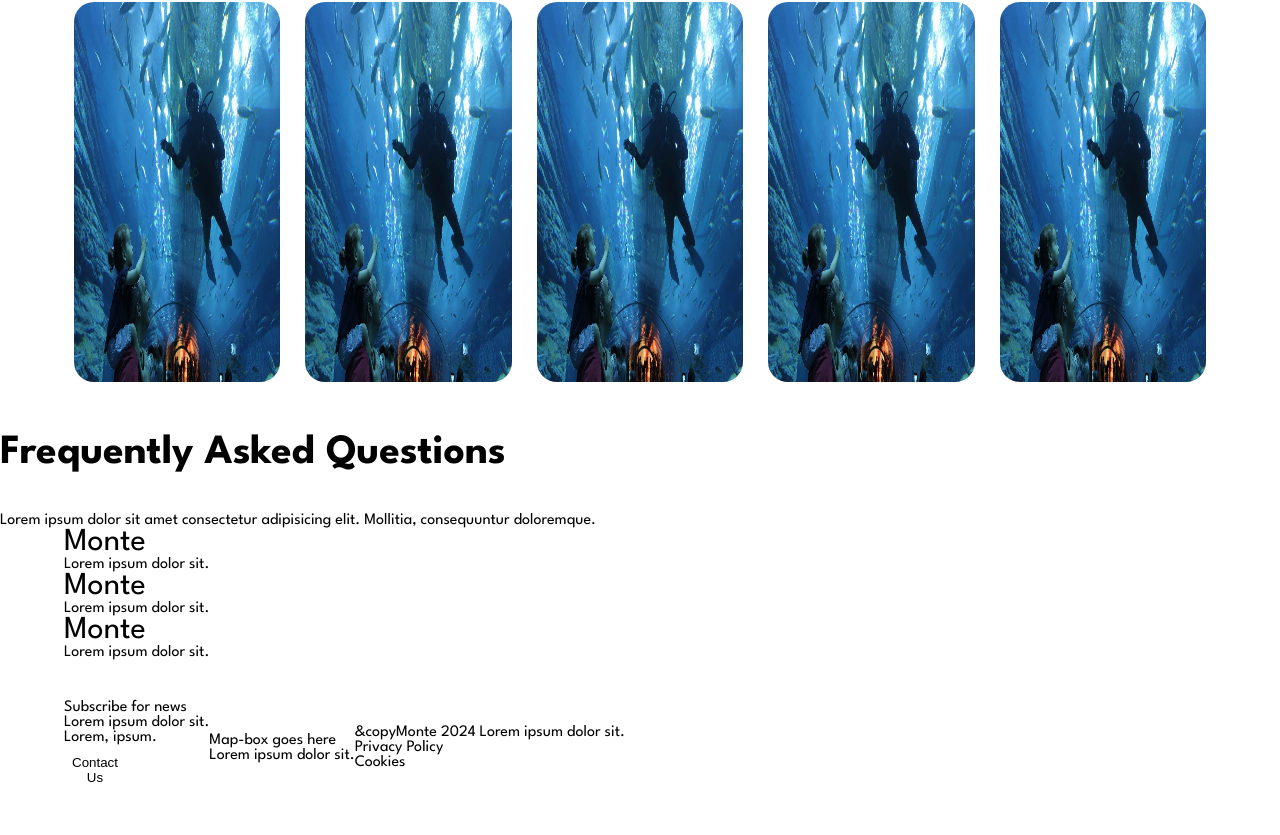
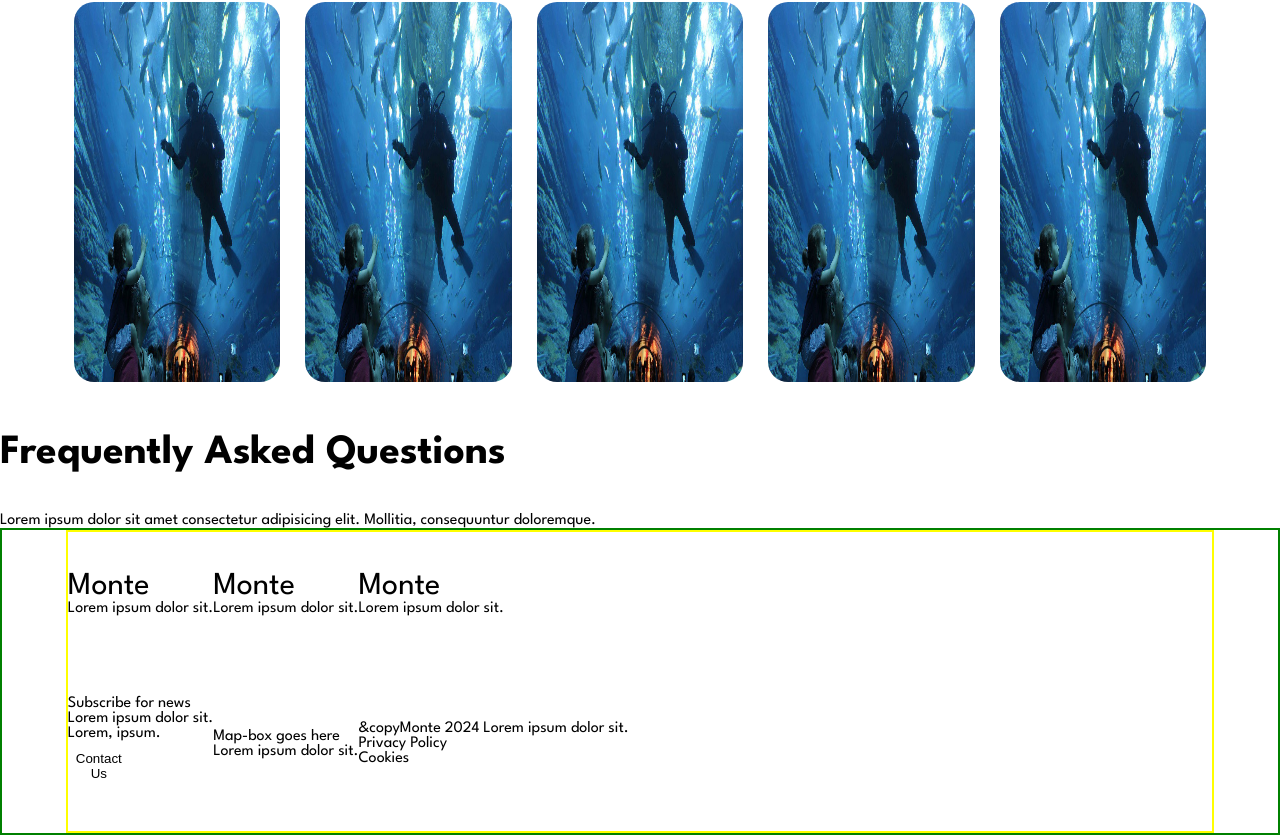
Before and after one commit to kennsawyerr/property-website, a React (Vite) app: page / in a window 1280 px wide. Shown: the part 7195-8030 px from the top of the page. Built offline with nearby package versions, Linux system fonts and the light colour scheme.

Commit message:
modified:   src/App.css 	modified:   src/components/Footer.jsx

```diff
--- a/src/App.css
+++ b/src/App.css
@@ -619,3 +619,10 @@ body {
   background-color: #000;
   color: white;
 }
+.border-yellow{
+  border: 2px solid yellow;
+}
+
+footer{
+  border: 2px solid green;
+}
--- a/src/components/Footer.jsx
+++ b/src/components/Footer.jsx
@@ -2,8 +2,8 @@ const Footer = () => {
   return (
     <>
       <footer>
-        <div className="container">
-          <ul>
+        <div className="container border-yellow">
+          <ul className="flex sect-pad">
             <li>
               <div>
                 <div className="logo">Monte</div>
@@ -44,7 +44,6 @@ const Footer = () => {
             <li>
               <div>
                 <div className="hero-subtext">
-
                   &copyMonte 2024 Lorem ipsum dolor sit.
                 </div>
                 <div>
```
